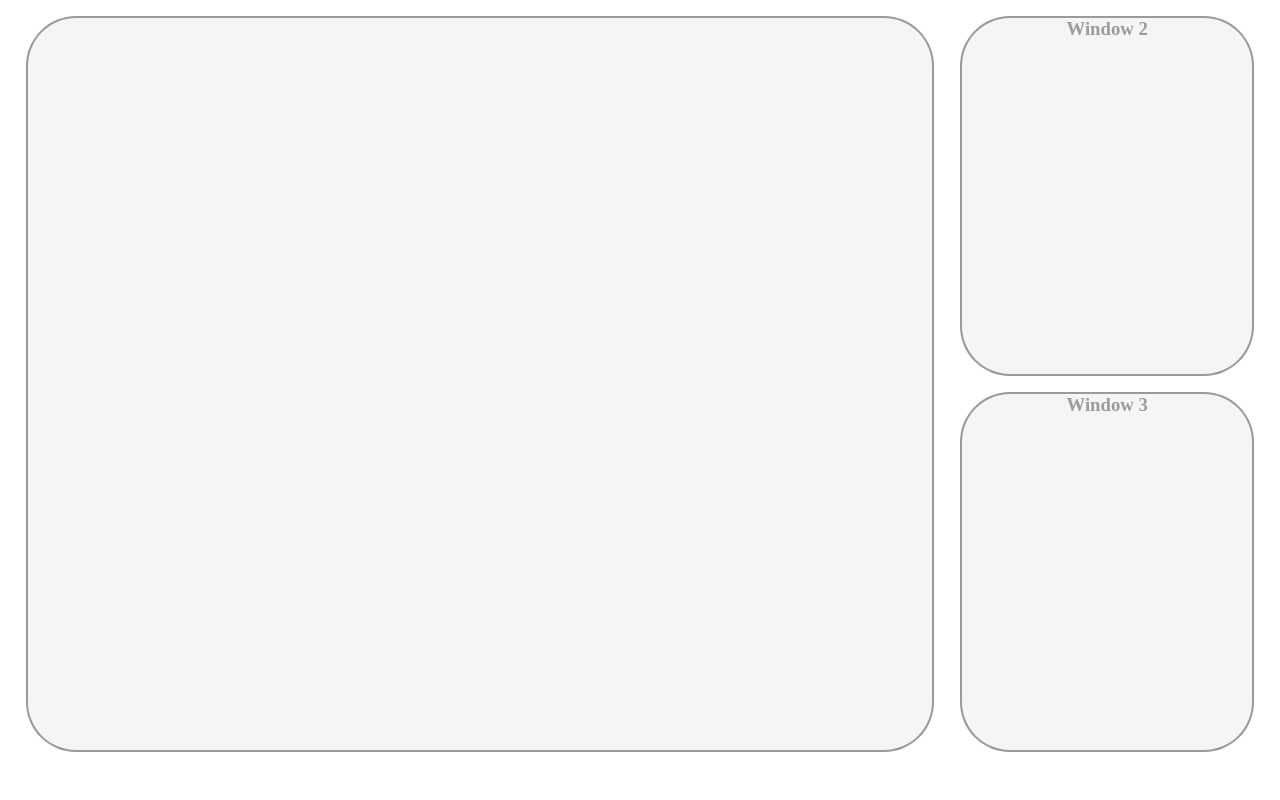
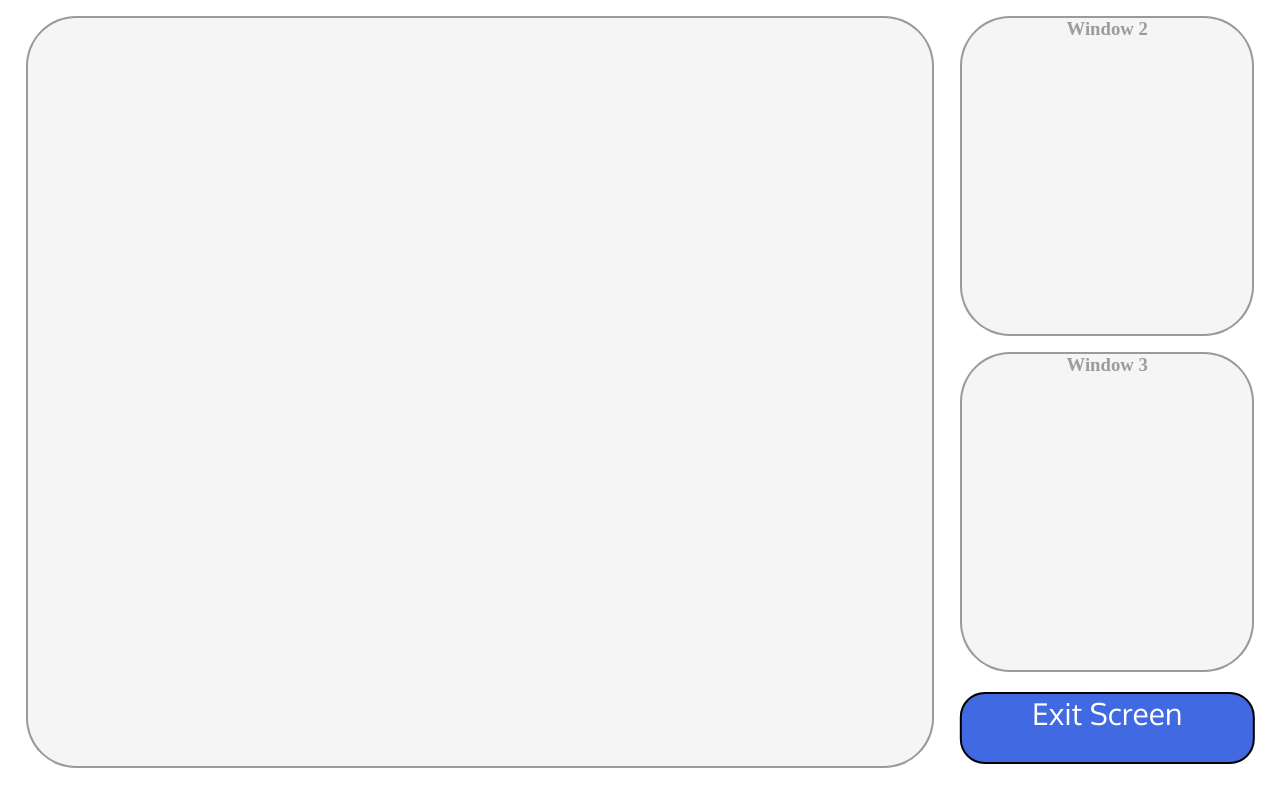
Before and after one commit to HeyAnirudh/Telebot, a plain HTML site: page css.html in a window 1280 px wide. Drawn offline with Linux system fonts and the light colour scheme.

Commit message:
exit button

```diff
--- a/css.html
+++ b/css.html
@@ -1,5 +1,6 @@
 <!DOCTYPE html>
 <html>
+
 <head>
     <link href='https://fonts.googleapis.com/css?family=Oxygen' rel='stylesheet'>
     <link rel="stylesheet" href="mystyle.css">
@@ -13,7 +14,7 @@
         <a href="#" class="button1">Next</a>
 
     </div> -->
-    <div id="window1" class="window"  >
+    <div id="window1" class="window">
         <h3>
         </h3>
 
@@ -30,6 +31,29 @@
         <h3 class="window-banner">Window 3</h3>
 
     </div>
+    <div><a href="#" class="button1">Exit Screen</a></div>
 </div>
+<script>
+
+// This is as close as you can get to full screen in JavaScript:
+
+    window.onload = maxWindow;
+
+    function maxWindow() {
+        window.moveTo(0, 0);
+
+        if (document.all) {
+            top.window.resizeTo(screen.availWidth, screen.availHeight);
+        }
+
+        else if (document.layers || document.getElementById) {
+            if (top.window.outerHeight < screen.availHeight || top.window.outerWidth < screen.availWidth) {
+                top.window.outerHeight = screen.availHeight;
+                top.window.outerWidth = screen.availWidth;
+            }
+        }
+    }
+</script>
 </body>
+
 </html>
--- a/mystyle.css
+++ b/mystyle.css
@@ -76,7 +76,7 @@ position: relative;
 
 #window1 {
     width: 71%;
-    height: 92%;
+    height: 94%;
     border: 2px solid;
     top: 2%;
     right: 2%;
@@ -86,7 +86,7 @@ position: relative;
 }
 #window2 {
     width: 23%;
-    height: 45%;
+    height: 40%;
     border:2px solid;
     top: 2%;
     right: 2%;
@@ -96,7 +96,7 @@ position: relative;
 }
 #window3 {
   width: 23%;
-  height: 45%;
+  height: 40%;
   border:2px solid;
   top: 4%;
   right: 2%;
@@ -104,7 +104,7 @@ position: relative;
   left: 4%;
 }
 .button {
-  background-color: transparent;
+  background-color: royalblue;
   border:  1px solid #fff;
   color: white;
   font-family:Oxygen;
@@ -125,24 +125,26 @@ position: relative;
 
 }
 .button1 {
-  background-color: transparent;
-  border: 1px solid #fff;
+  background-color: royalblue;
+  border: 2px solid black ;
   font-family:Oxygen;
   color: white;
-  padding: 15px 32px;
+  width: 23%;
+  height: 9%;
   text-align: center;
   text-decoration: none;
   display: inline-block;
-  font-size: 16px;
+  font-size: 30px;
   margin: 4px 2px;
   cursor: pointer;
   margin: 0;
   position: absolute;
-  top: 50%;
-  left: 95%;
+  bottom: 2%;
+  top: 91%;
+  left: 86.5%;
   -ms-transform: translate(-50%, -50%);
   transform: translate(-50%, -50%);
-border-radius: 12px;
+border-radius: 25px;
 }
 
 .button:hover,.button1:hover {background-color: #3366CC}
```
Lines whose indentation alone changed are shown as unchanged.
